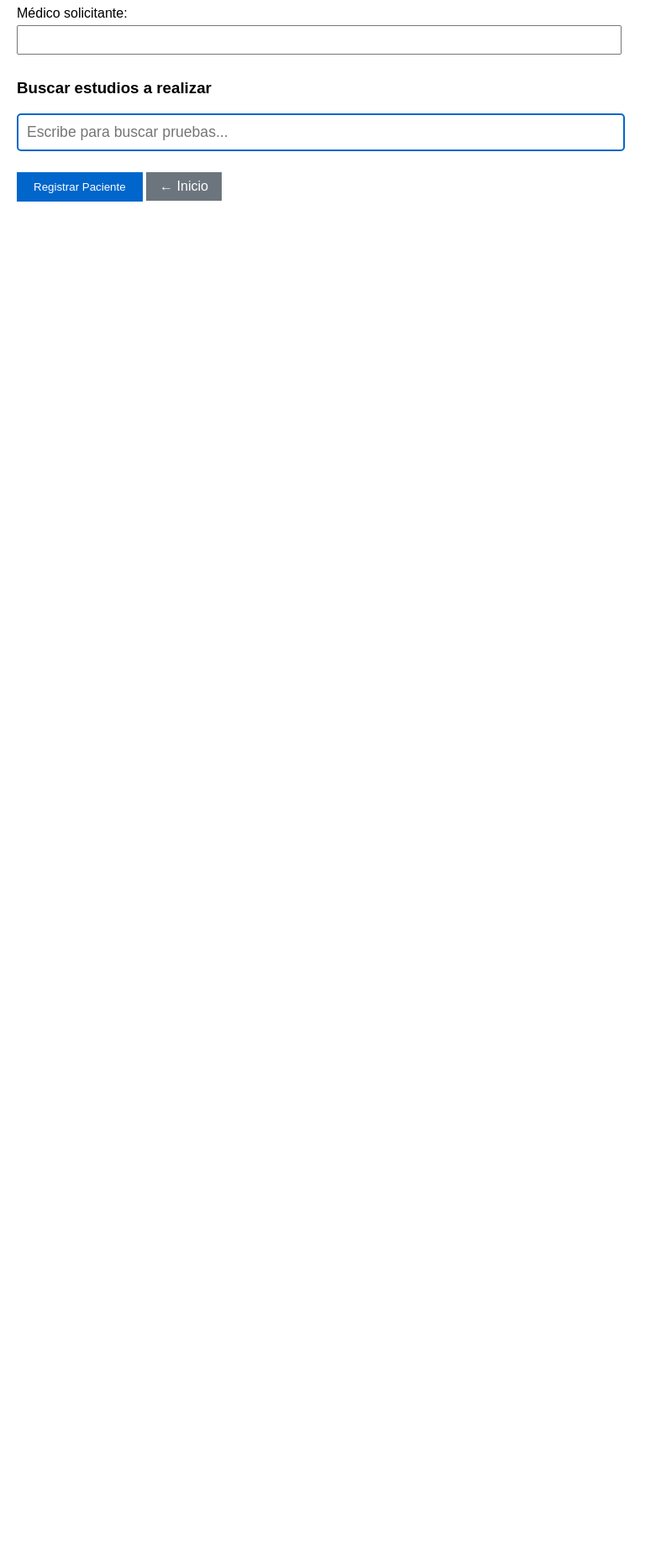
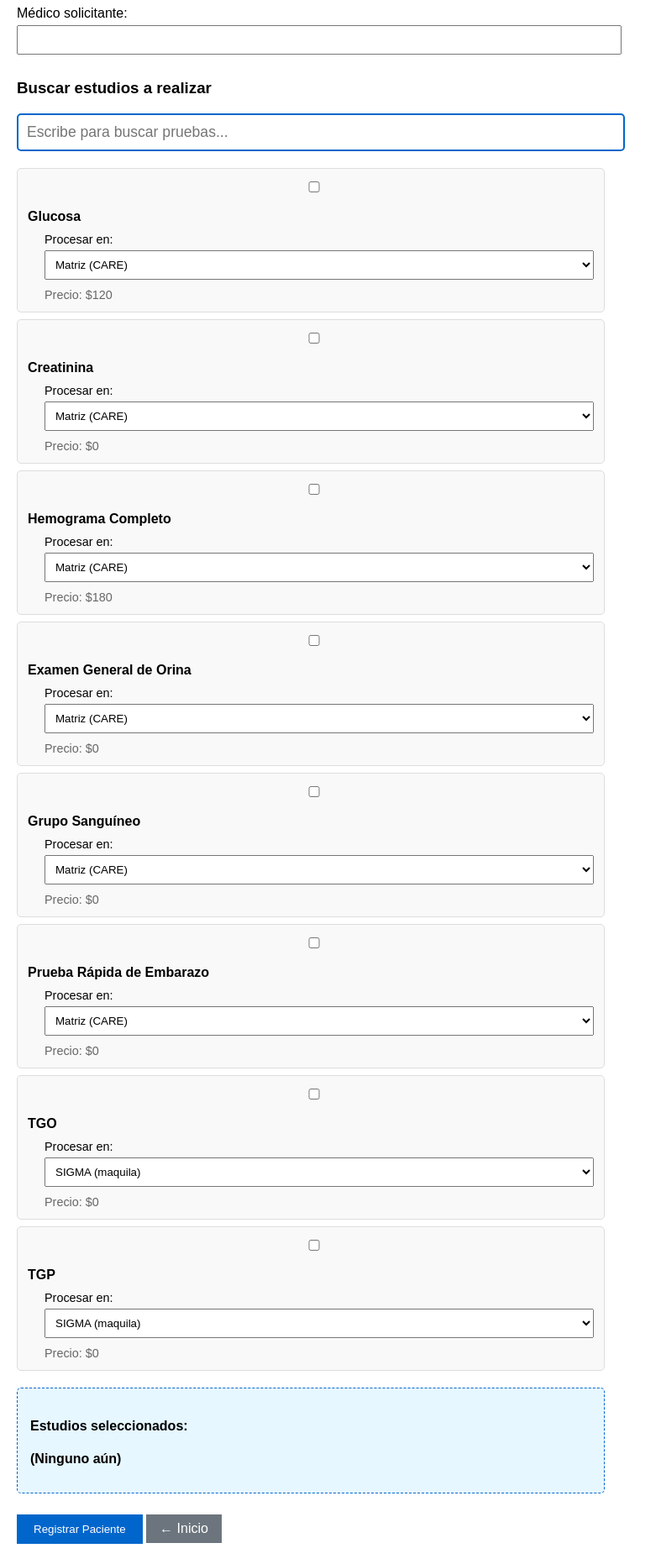
Before and after one commit to qfbwilsonmay-ai/care-laboratorio, a Flask app: page /registro in a window 1280 px wide. Shown: the part 387-2249 px from the top of the page at 84% size, without its empty margins (0-787 px from the left). Before the commit the page ends 627 px from the top, so only its background shows below. Run offline with Flask 3, Linux system fonts and the light colour scheme.

Commit message:
Corregido: error en editar_paciente y añadida lista de estudios seleccionados

```diff
--- a/app.py
+++ b/app.py
@@ -62,7 +62,6 @@ def registro():
         for clave in pruebas_seleccionadas:
             prueba = next((p for p in pruebas if p['clave'] == clave), None)
             if prueba:
-                # Obtener precio según laboratorio
                 precio_data = precios_dict.get(f"prueba_{clave}")
                 if not precio_data:
                     precio_final = 0
--- a/templates/registro.html
+++ b/templates/registro.html
@@ -15,7 +15,7 @@
             margin-bottom: 8px;
             border-radius: 5px;
             background: #f9f9f9;
-            display: none; /* Oculto por defecto, el buscador lo muestra */
+            display: none;
         }
         .prueba-item.mostrar {
             display: block;
@@ -27,6 +27,21 @@
             margin-bottom: 20px;
             border: 2px solid #0066cc;
             border-radius: 5px;
+        }
+        .seleccionados {
+            margin: 20px 0;
+            padding: 15px;
+            border: 1px dashed #0066cc;
+            border-radius: 5px;
+            background: #e6f7ff;
+        }
+        .seleccionados ul {
+            list-style: none;
+            padding: 0;
+        }
+        .seleccionados li {
+            margin: 5px 0;
+            font-weight: bold;
         }
         .info {
             font-size: 0.9em;
@@ -62,12 +77,12 @@
         <div id="lista-pruebas">
             {% for p in pruebas %}
             <div class="prueba-item" data-nombre="{{ p.nombre|lower }}" data-clave="{{ p.clave|lower }}">
-                <input type="checkbox" name="pruebas" value="{{ p.clave }}" id="prueba_{{ p.clave }}">
+                <input type="checkbox" name="pruebas" value="{{ p.clave }}" id="prueba_{{ p.clave }}" onchange="actualizarSeleccionados()">
                 <label for="prueba_{{ p.clave }}"><strong>{{ p.nombre }}</strong></label>
 
                 <div style="margin-left: 20px; font-size: 0.9em;">
                     <label>Procesar en:</label>
-                    <select name="laboratorio_{{ p.clave }}" id="lab_{{ p.clave }}">
+                    <select name="laboratorio_{{ p.clave }}" id="lab_{{ p.clave }}" onchange="actualizarSeleccionados()">
                         <option value="matriz" {% if p.procesado_en == "matriz" %}selected{% endif %}>Matriz (CARE)</option>
                         <option value="sigma" {% if p.procesado_en == "sigma" %}selected{% endif %}>SIGMA (maquila)</option>
                     </select>
@@ -78,6 +93,13 @@
                 </div>
             </div>
             {% endfor %}
+        </div>
+
+        <div class="seleccionados">
+            <h4>Estudios seleccionados:</h4>
+            <ul id="lista-seleccionados">
+                <li>(Ninguno aún)</li>
+            </ul>
         </div>
 
         <button type="submit">Registrar Paciente</button>
@@ -99,7 +121,37 @@
                     pruebas[i].classList.remove('mostrar');
                 }
             }
+            actualizarSeleccionados();
         }
+
+        function actualizarSeleccionados() {
+            const checkboxes = document.querySelectorAll('input[name="pruebas"]:checked');
+            const lista = document.getElementById('lista-seleccionados');
+            lista.innerHTML = '';
+
+            if (checkboxes.length === 0) {
+                lista.innerHTML = '<li>(Ninguno aún)</li>';
+                return;
+            }
+
+            checkboxes.forEach(checkbox => {
+                const label = document.querySelector(`label[for="${checkbox.id}"]`).innerText;
+                const laboratorio = document.querySelector(`#lab_${checkbox.value}`).value;
+                const labText = laboratorio === 'matriz' ? 'Matriz' : 'SIGMA';
+                const li = document.createElement('li');
+                li.textContent = `${label} (${labText})`;
+                lista.appendChild(li);
+            });
+        }
+
+        // Inicializar al cargar
+        document.addEventListener('DOMContentLoaded', function() {
+            setTimeout(() => {
+                const allPruebas = document.querySelectorAll('.prueba-item');
+                allPruebas.forEach(el => el.classList.add('mostrar'));
+            }, 100);
+            actualizarSeleccionados();
+        });
     </script>
 </body>
 </html>
```
